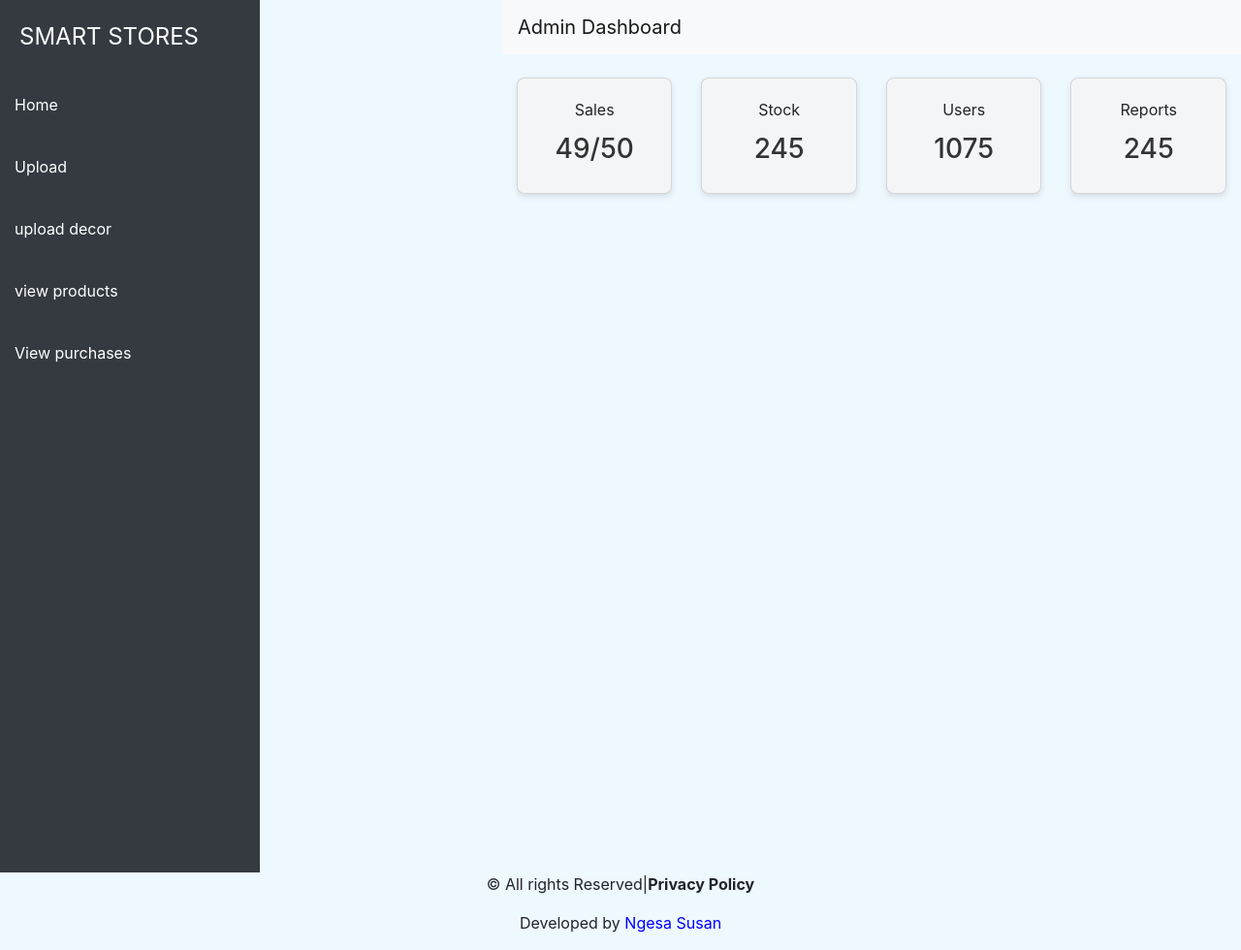
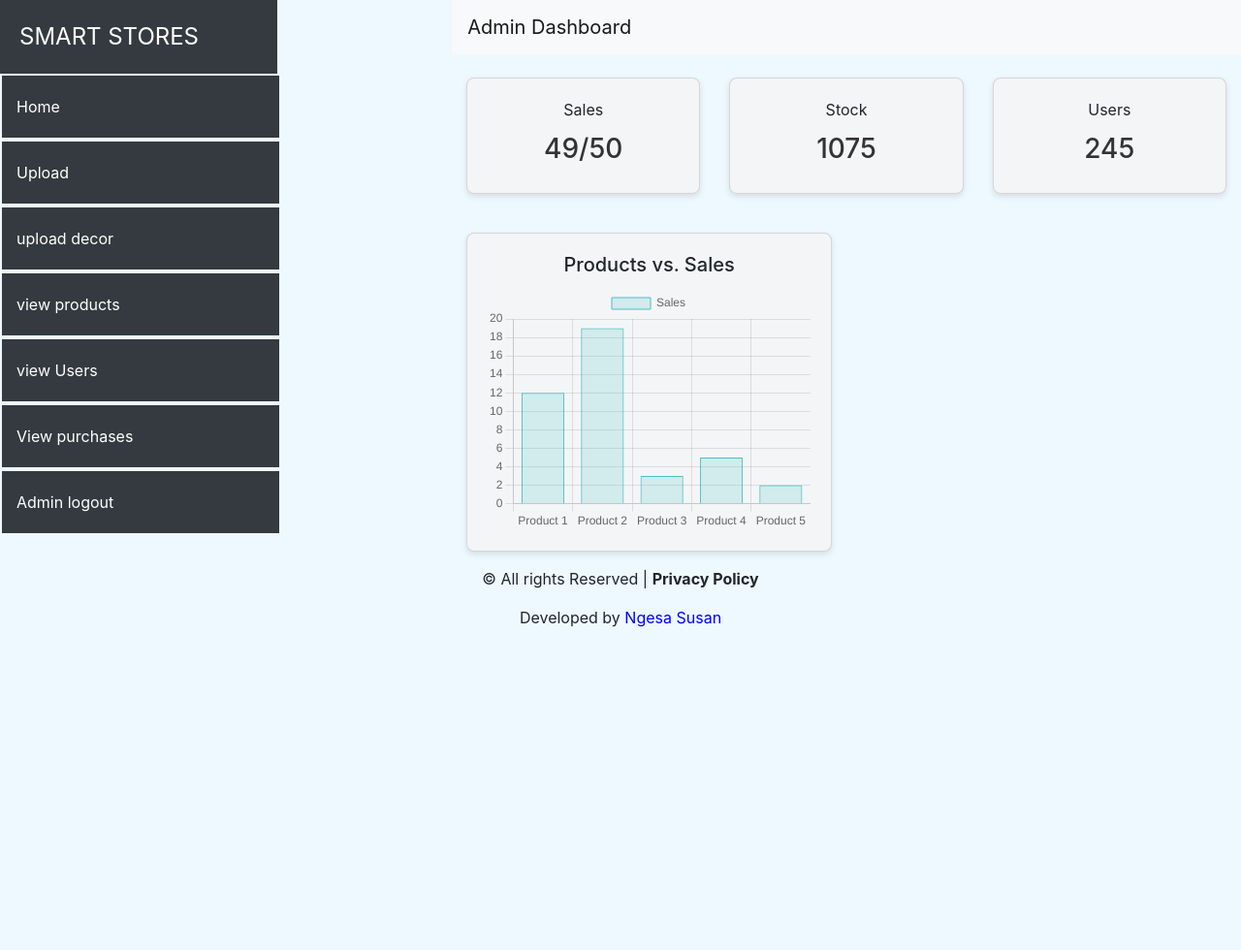
Before and after one commit to Susan12-n/smart, a Flask app: page /admin in a window 1280 px wide. Shown: the whole page at 97% size. After the commit the page ends 647 px from the top, so only its background shows below. Run offline with Flask 3, Linux system fonts and the light colour scheme; a user stored in the database is signed in; data comes from the database, SQL or seed files in the repository; some libraries are stand-ins or nearby versions.

Commit message:
user updates

```diff
--- a/app.py
+++ b/app.py
@@ -460,7 +460,51 @@ def view_purchases():
     return render_template('view_purchases.html', purchases=purchases)
 
 
+@app.route('/view_users')
+def view_users():
+    page = request.args.get('page', 1, type=int)
+    per_page = 10  # Number of users per page
+    offset = (page - 1) * per_page
 
+    connection = pymysql.connect(host='localhost',
+                                user='root', password='',
+                                cursorclass=pymysql.cursors.DictCursor ,
+                                database='smart')
+
+    with connection.cursor() as cursor:
+        # Fetch users with pagination, including id, username, email, and phone
+        cursor.execute("SELECT id, username, email, phone FROM users LIMIT %s OFFSET %s", (per_page, offset))
+        users = cursor.fetchall()
+
+        # Get total user count for pagination calculation
+        cursor.execute("SELECT COUNT(*) AS total FROM users")
+        total_users = cursor.fetchone()['total']
+    connection.close()
+
+    # Calculate total pages
+    total_pages = (total_users + per_page - 1) // per_page
+
+    # Render the view_users template
+    return render_template('view_users.html', users=users, page=page, total_pages=total_pages)
+
+
+@app.route('/delete_user/<int:user_id>', methods=['POST'])
+def delete_user(user_id):
+    connection=pymysql.connect(host='localhost',user='root',password='',database='smart')
+
+    try:
+        with connection.cursor() as cursor:
+            # Delete the user with the specified ID
+            cursor.execute("DELETE FROM users WHERE id = %s", (user_id,))
+            connection.commit()
+            flash("User has been successfully deleted.", "success")
+    except pymysql.MySQLError as e:
+        print(f"Error: {e}")
+        flash("An error occurred while trying to delete the user.", "error")
+    finally:
+        connection.close()
+
+    return redirect(url_for('view_users'))
 
 
 
--- a/templates/admin.html
+++ b/templates/admin.html
@@ -6,17 +6,17 @@
     <title>Admin Dashboard</title>
     <link rel="stylesheet" href="https://maxcdn.bootstrapcdn.com/bootstrap/4.5.2/css/bootstrap.min.css">
     <link rel="stylesheet" href="css/style.css">
+    <script src="https://cdn.jsdelivr.net/npm/chart.js@4.0.1/dist/chart.umd.min.js"></script>
     <style>
-      /* Sidebar */
+        /* Sidebar */
 #sidebar-wrapper {
     width: 450px;
-    height: 900px;
-
 }
 
 #sidebar-wrapper .list-group-item {
     padding: 20px 15px;
     border: none;
+    margin: 2px;
 }
 
 #sidebar-wrapper .sidebar-heading {
@@ -26,7 +26,7 @@
 }
 
 #page-content-wrapper {
-    margin-left: 250px;
+    margin-left: 180px;
 }
 
 /* Cards */
@@ -46,20 +46,23 @@
 }
 
     </style>
+
 </head>
 <body>
 
 <!-- Sidebar -->
 <div class="d-flex" id="wrapper">
-    <div class="bg-dark text-white" id="sidebar-wrapper">
+    <div class="text-white" id="sidebar-wrapper">
         <div class="sidebar-heading">SMART STORES</div>
         <div class="list-group list-group-flush">
             <a href="/" class="list-group-item list-group-item-action bg-dark text-white">Home</a>
             <a href="/upload" class="list-group-item list-group-item-action bg-dark text-white">Upload</a>
             <a href="/uploaddecor" class="list-group-item list-group-item-action bg-dark text-white">upload decor</a>
-            <!-- <a href="/add_product" class="list-group-item list-group-item-action bg-dark text-white">Add product</a> -->
-            <a href="view_products" class="list-group-item list-group-item-action bg-dark text-white">view products</a>
+            <a href="/view_products" class="list-group-item list-group-item-action bg-dark text-white">view products</a>
+            <a href="/view_users" class="list-group-item list-group-item-action bg-dark text-white">view Users</a>
             <a href="/view_purchases" class="list-group-item list-group-item-action bg-dark text-white">View purchases</a>
+            <a href="/logout" class="list-group-item list-group-item-action bg-dark text-white">Admin logout</a>
+
         </div>
     </div>
 
@@ -72,7 +75,7 @@
         <div class="container-fluid">
             <div class="row mt-4">
                 <!-- Cards Section -->
-                <div class="col-md-3">
+                <div class="col-md-4">
                     <div class="card">
                         <div class="card-body">
                             <p class="card-title">Sales</p>
@@ -80,43 +83,82 @@
                         </div>
                     </div>
                 </div>
-                <div class="col-md-3">
+
+                <div class="col-md-4">
                     <div class="card">
                         <div class="card-body">
                             <p class="card-title">Stock</p>
-                            <h3>245</h3>
-                        </div>
-                    </div>
-                </div>
-                <div class="col-md-3">
-                    <div class="card">
-                        <div class="card-body">
-                            <p class="card-title">Users</p>
                             <h3>1075</h3>
                         </div>
                     </div>
                 </div>
-                <div class="col-md-3">
+                <div class="col-md-4">
                     <div class="card">
                         <div class="card-body">
-                            <p class="card-title">Reports</p>
+                            <p class="card-title">Users</p>
                             <h3>245</h3>
                         </div>
                     </div>
                 </div>
             </div>
+
+            <!-- Chart Section -->
+            <div class="row mt-4">
+                <div class="col-md-6">
+                    <div class="card">
+                        <div class="card-body">
+                            <h5 class="card-title text-center">Products vs. Sales</h5>
+                            <canvas id="productSalesChart" width="400" height="300"></canvas>
+
+                        </div>
+                    </div>
+                </div>
+            </div>
+
         </div>
     </div>
 </div>
+
 <footer>
-    <p class="text-center">&copy; All rights Reserved|<b>Privacy Policy</b></p>
-   <p class="text-center">Developed by <span  style="color: blue;">Ngesa Susan</span></p>
-
+    <p class="text-center">&copy; All rights Reserved | <b>Privacy Policy</b></p>
+    <p class="text-center">Developed by <span style="color: blue;">Ngesa Susan</span></p>
 </footer>
 
 <script src="https://code.jquery.com/jquery-3.5.1.slim.min.js"></script>
 <script src="https://cdn.jsdelivr.net/npm/@popperjs/core@2.9.2/dist/umd/popper.min.js"></script>
 <script src="https://stackpath.bootstrapcdn.com/bootstrap/4.5.2/js/bootstrap.min.js"></script>
 
+<!-- Chart.js code -->
+<script>
+    window.onload = function() {
+        const productLabels = ['Product 1', 'Product 2', 'Product 3', 'Product 4', 'Product 5'];
+        const salesData = [12, 19, 3, 5, 2]; // Replace with actual sales data
+
+        const ctx = document.getElementById('productSalesChart').getContext('2d');
+        const productSalesChart = new Chart(ctx, {
+            type: 'bar',
+            data: {
+                labels: productLabels,
+                datasets: [{
+                    label: 'Sales',
+                    data: salesData,
+                    backgroundColor: 'rgba(75, 192, 192, 0.2)',
+                    borderColor: 'rgba(75, 192, 192, 1)',
+                    borderWidth: 1
+                }]
+            },
+            options: {
+                responsive: true,
+                scales: {
+                    y: {
+                        beginAtZero: true
+                    }
+                }
+            }
+        });
+    }
+</script>
+
+
 </body>
 </html>
--- a/templates/search_results.html
+++ b/templates/search_results.html
@@ -6,13 +6,13 @@
     <title>Search Results</title>
 </head>
 <body>
-    <h1>Search Results for "{{ query }}"</h1>
+    <!-- <h1>Search Results for "{{ query }}"</h1>  -->
 
     {% if results %}
         <ul>
             {% for product in results %}
                 <li>
-                    <img src="{{ url_for('static', filename='images/' + product[5]) }}" alt="{{ product[1] }}" style="width: 150px; height: auto;">
+                    <img src="{{ url_for('static', filename='images/' + product[5]) }}" alt="{{ product[1] }}" style="width: 550px; height: auto;"> <br><br>
                     <strong>{{ product[1] }}</strong> <!-- Product name -->
                     <p>{{ product[2] }}</p> <!-- Product description -->
                     <p>Price: ${{ product[3] }}</p> <!-- Product cost -->
@@ -23,6 +23,6 @@
         <p>No products found for "{{ query }}"</p>
     {% endif %}
 
-    <a href="{{ url_for('Homepage') }}">Back to Home</a>
+    <a href="{{ url_for('Homepage') }}"><button  style="background-color: royalblue; color: white; width: 70px; padding: 5px;">Back</button> </a>
 </body>
 </html>
```
Also changed, not shown: templates/charts.html (added, +45 -0 lines), templates/footer.html (+4 -4 lines), templates/view_users.html (added, +107 -0 lines).
